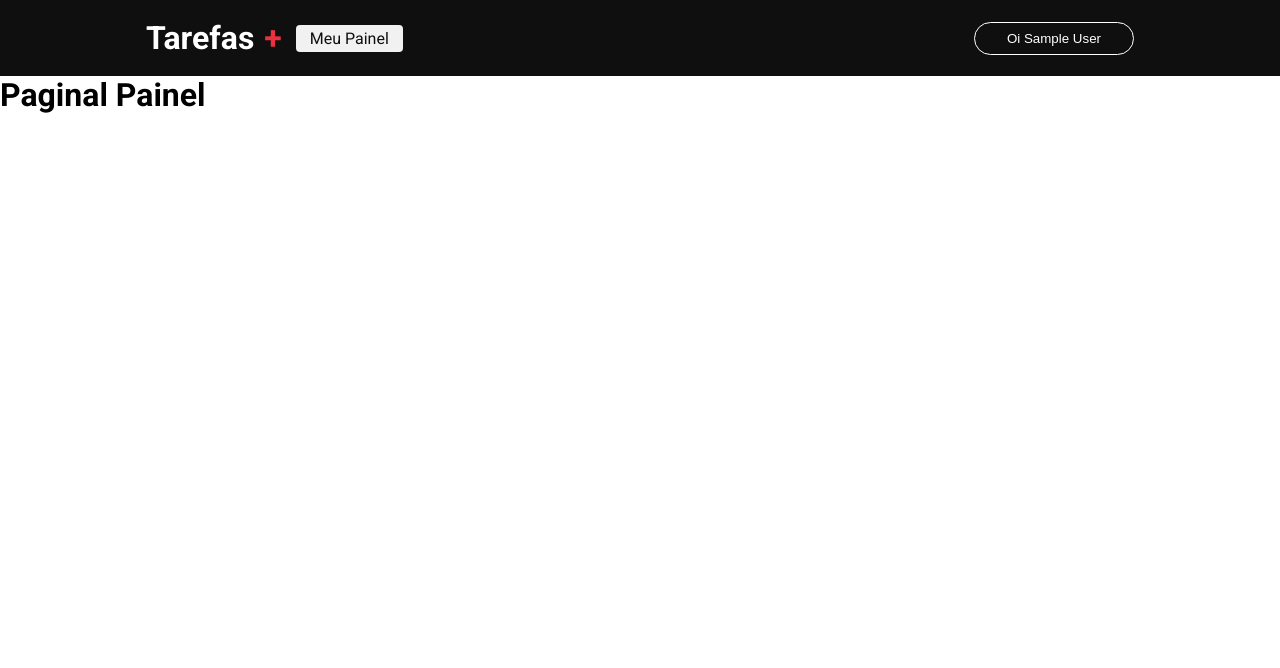
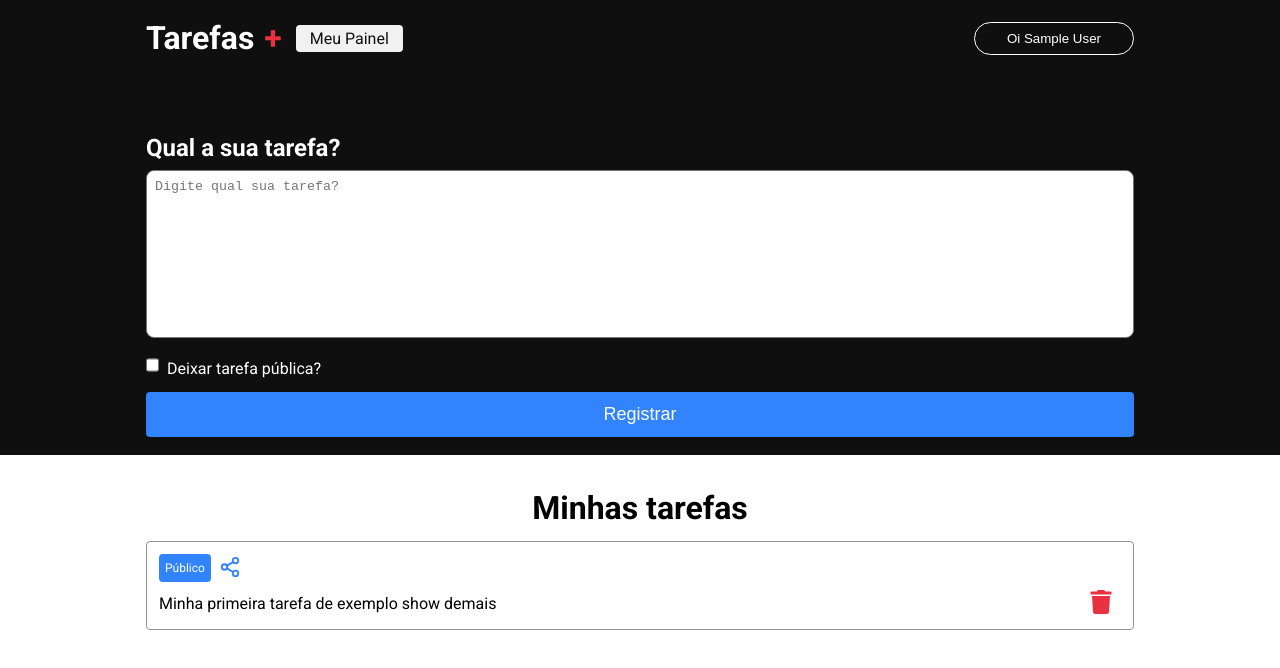
Before and after one commit to alexandremattje/next, a Next.js app in the folder tarefas/: page /dashboard in a window 1280 px wide. Shown: the top 668 px of the page. Built offline with nearby package versions, Linux system fonts and the light colour scheme; no server answers; sample sign-in values are in the browser's storage.

Commit message:
feat: dashboard

```diff
--- a/tarefas/package.json
+++ b/tarefas/package.json
@@ -12,7 +12,8 @@
     "next": "latest",
     "next-auth": "latest",
     "react": "^18.2.0",
-    "react-dom": "^18.2.0"
+    "react-dom": "^18.2.0",
+    "react-icons": "^4.11.0"
   },
   "devDependencies": {
     "@types/node": "^18.16.2",
--- /dev/null
+++ b/tarefas/src/components/checkbox/index.tsx
@@ -0,0 +1,14 @@
+import styles from "./styles.module.css"
+
+interface CheckBoxProps {
+    label: string
+}
+
+export function CheckBox (props: CheckBoxProps) {
+    return (
+    <div className={styles.checkboxArea}>
+        <input type="checkbox" className={ styles.checkbox }/>
+        <label>{props.label}</label>
+    </div>
+    )
+}
--- /dev/null
+++ b/tarefas/src/components/checkbox/styles.module.css
@@ -0,0 +1,12 @@
+.checkboxArea {
+    margin: 14px 0;
+}
+
+.checkboxArea label {
+    margin-left: 8px;
+    color: #fff;
+}
+
+.checkbox {
+    height: 18px;
+}
--- /dev/null
+++ b/tarefas/src/components/textarea/index.tsx
@@ -0,0 +1,8 @@
+import { HTMLProps } from "react";
+import styles from "./styles.module.css";
+
+
+
+export function TextArea({ ...props}: HTMLProps<HTMLTextAreaElement>) {
+    return <textarea className={ styles.textarea }{ ...props }></textarea>
+}
--- /dev/null
+++ b/tarefas/src/components/textarea/styles.module.css
@@ -0,0 +1,8 @@
+.textarea {
+    width: 100%;
+    resize: none;
+    height: 168px;
+    border-radius: 8px;
+    outline: none;
+    padding: 8px;
+}
--- a/tarefas/src/pages/dashboard/index.tsx
+++ b/tarefas/src/pages/dashboard/index.tsx
@@ -1,13 +1,57 @@
 import { GetServerSideProps } from "next";
 import styles from "./styles.module.css";
+import { getSession } from "next-auth/react"
 import Head from "next/head";
-import { getSession } from "next-auth/react"
+import { TextArea } from "@/components/textarea";
+import { CheckBox } from "@/components/checkbox";
+import { FiShare2 } from "react-icons/fi";
+import { FaTrash } from "react-icons/fa";
 
 export default function Dashboard() {
     return (
         <div className={styles.container}>
-            <Head>Meu painel de tarefas</Head>
-            <h1>Paginal Painel</h1>
+            <Head>
+                <title>Meu painel de tarefas</title>
+            </Head>
+
+            <main className={styles.main}>
+                <section className={styles.content}>
+                    <div className={styles.contentForm}>
+                        <h1 className={styles.title}>Qual a sua tarefa?</h1>
+                        <form>
+                            <TextArea
+                                placeholder="Digite qual sua tarefa?"
+                            />
+                            <CheckBox label="Deixar tarefa pública?" />
+                            <button className={styles.button} type="submit">
+                                Registrar
+                            </button>
+                        </form>
+                    </div>
+                </section>
+
+                <section className={styles.taskContainer}>
+                    <h1>Minhas tarefas</h1>
+
+                    <article className={styles.task}>
+                        <div className={styles.tagContainer}>
+                            <label className={styles.tag}>Público</label>
+                            <button className={styles.shareButton}>
+                                <FiShare2
+                                    size={22}
+                                    color="#3183ff"
+                                />
+                            </button>
+                        </div>
+                        <div className={styles.taskContent}>
+                            <p>Minha primeira tarefa de exemplo show demais</p>
+                            <button className={styles.trashButton}>
+                                <FaTrash size={24} color="#ea3140"/>
+                            </button>
+                        </div>
+                    </article>
+                </section>
+            </main>
         </div>
     )
 }
--- a/tarefas/src/pages/dashboard/styles.module.css
+++ b/tarefas/src/pages/dashboard/styles.module.css
@@ -0,0 +1,105 @@
+.container {
+    width: 100%;
+}
+
+.content {
+    background-color: #0f0f0f;
+    width: 100%;
+    display: flex;
+    align-items: center;
+    justify-content: center;
+}
+
+.contentForm {
+    max-width: 1024px;
+    width: 100%;
+    padding: 0 18px;
+    padding-bottom: 18px;
+    margin-top: 58px;
+}
+
+.title {
+    color: #fff;
+    margin-bottom: 8px;
+}
+
+.button {
+    width: 100%;
+    border: 0;
+    border-radius: 4px;
+    color: #fff;
+    background-color: #3183ff;
+    padding: 12px;
+    font-size: 18px;
+}
+
+.taskContainer {
+    margin: 34px auto 0 auto;
+    padding: 0 18px;
+    width: 100%;
+    max-width: 1024px;
+    display: flex;
+    flex-direction: column;
+}
+
+.taskContainer a {
+    text-decoration: none;
+    color: #0f0f0f;
+}
+
+.taskContainer h1 {
+    text-align: center;
+    font-size: 32px;
+    margin-bottom: 14px;
+}
+
+.task {
+    margin-bottom: 14px;
+    line-height: 150%;
+    display: flex;
+    flex-direction: column;
+    align-items: flex-start;
+    border: 1.5px solid #909090;
+    border-radius: 4px;
+    padding: 12px;
+}
+
+.tagContainer {
+    display: flex;
+    align-items: center;
+    justify-content: center;
+    margin-bottom: 8px;
+}
+
+.tag {
+    background-color: #3183ff;
+    padding: 2px 6px;
+    color: #fff;
+    border-radius: 4px;
+    font-size: 12px;
+}
+
+.shareButton {
+    background: transparent;
+    border: 0;
+    margin: 0 8px;
+    cursor: pointer;
+}
+
+.taskContent {
+    display: flex;
+    align-items: center;
+    justify-content: space-between;
+    width: 100%;
+}
+
+.taskContent p {
+    white-space: pre-wrap;
+}
+
+.trashButton {
+    background: transparent;
+    border: 0;
+    margin: 0 8px;
+    cursor: pointer;
+}
```
Also changed, not shown: 1 other file (tests, documents, lock files or other folders).
